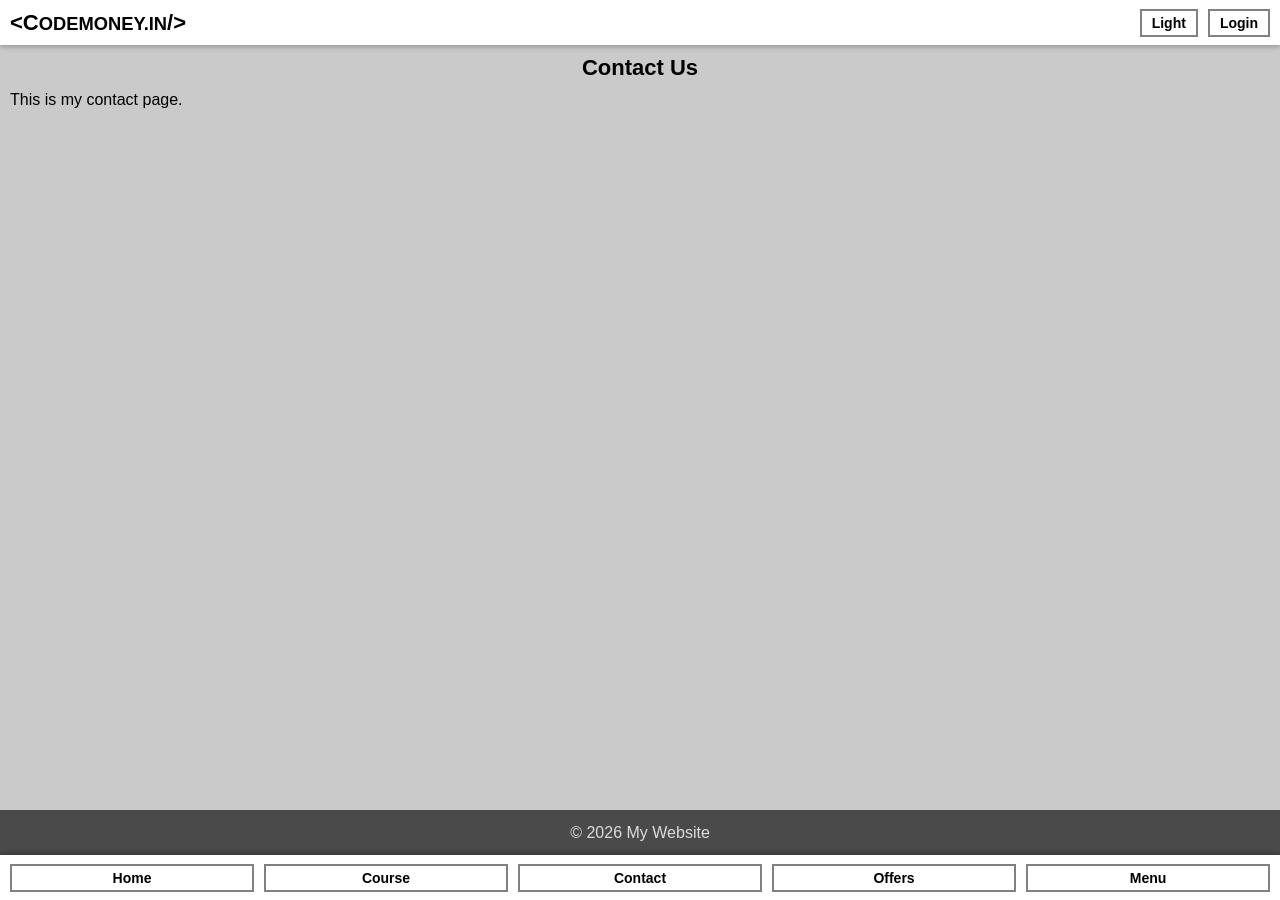
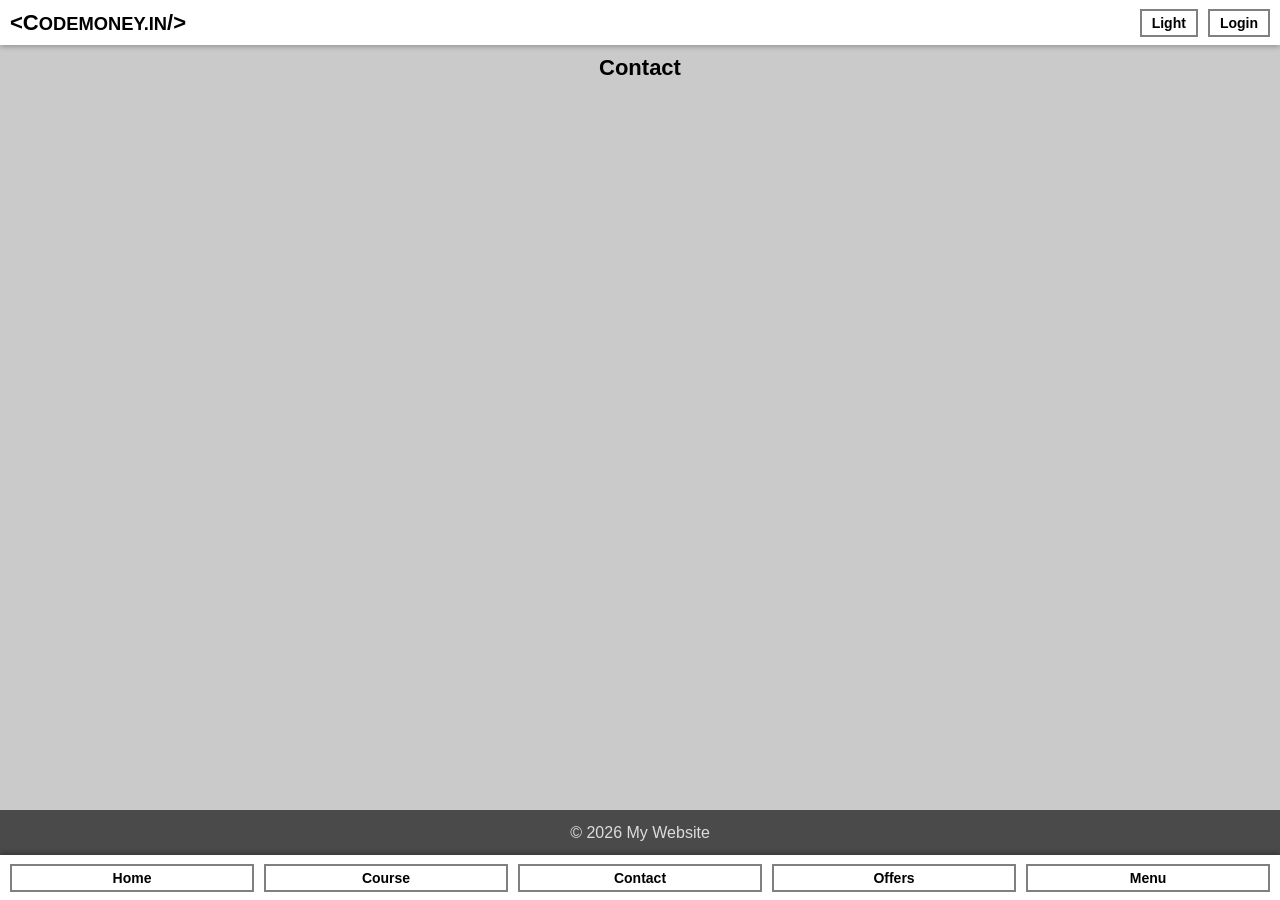
Before and after one commit to naahchi/testing, a Jekyll site: the page built from contact/index.html, in a window 1280 px wide. Built offline with Jekyll 4.4.1, drawn with Linux system fonts in a browser that asks for light colours.

Commit message:
Update index.html

```diff
--- a/contact/index.html
+++ b/contact/index.html
@@ -1,8 +1,7 @@
 ---
 layout: default
+permalink: /contact/
 title: Codemoney Contact
-permalink: /contact/
 ---
 
-<h1>Contact Us</h1>
-<p>This is my contact page.</p>
+<h1>Contact</h1>
```
